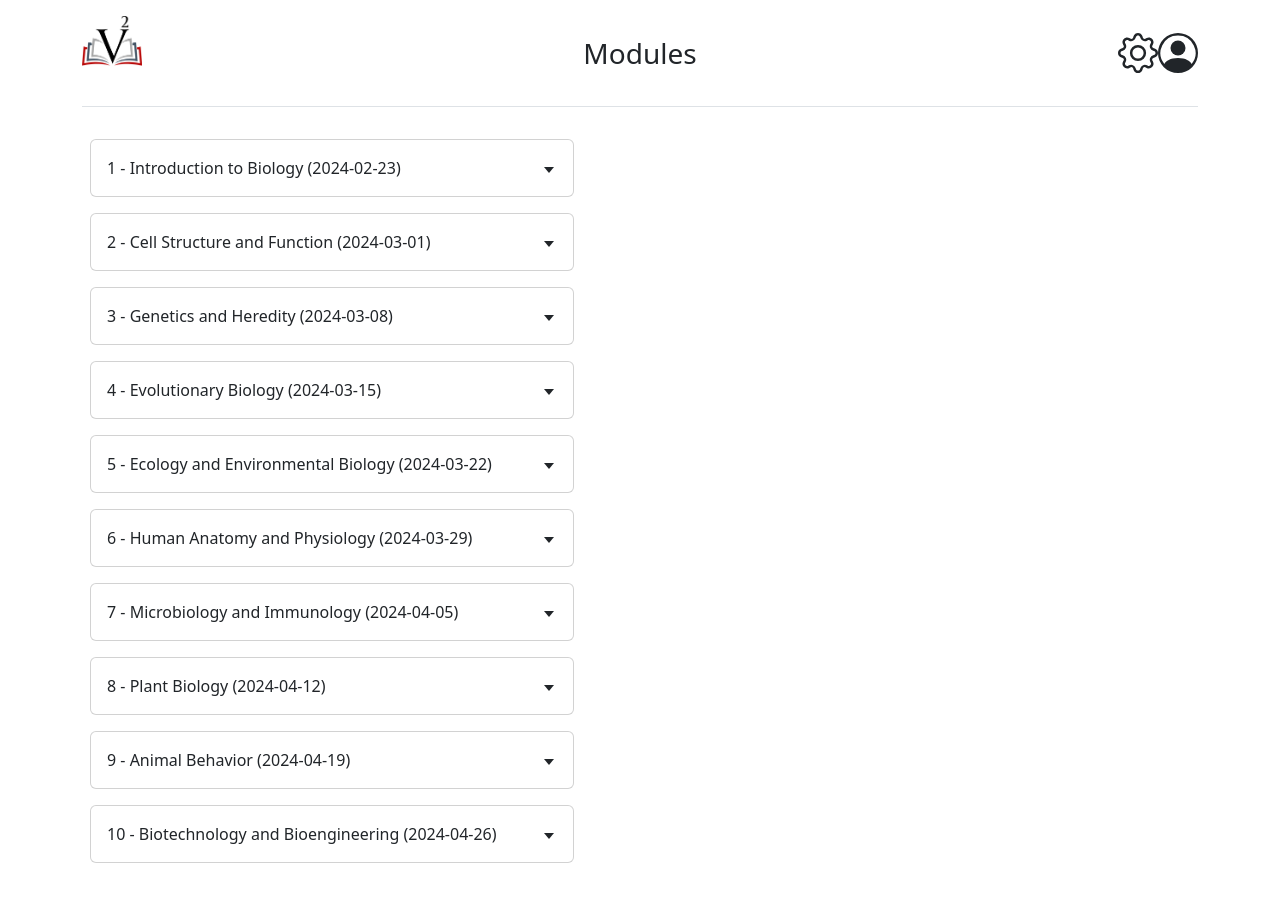
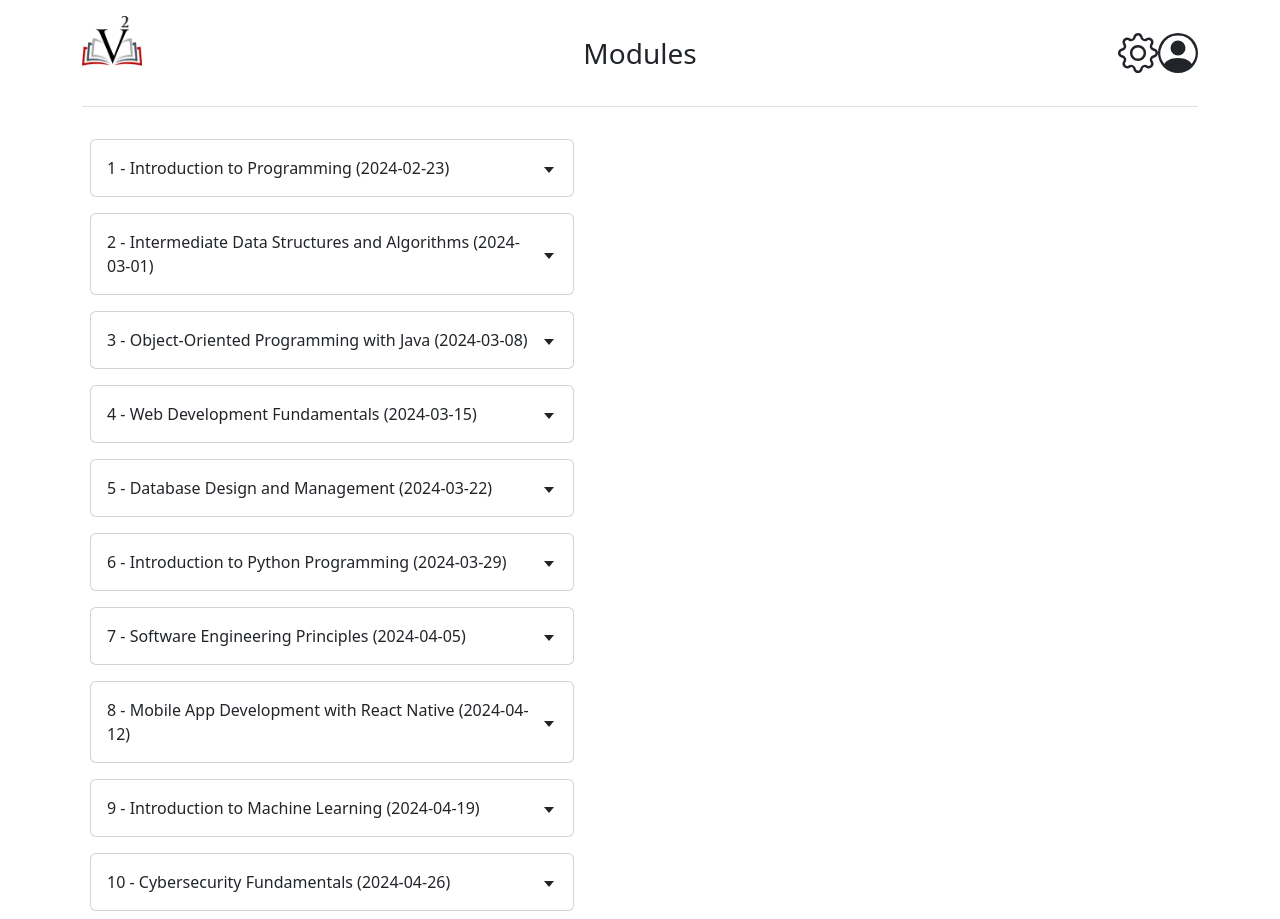
Before and after one commit to ChackoHappy/Valks, a Next.js app in the folder frontend/: page /modules in a window 1280 px wide. Before the commit the page ends 871 px from the top, so only its background shows below. Built offline with nearby package versions, Linux system fonts and the light colour scheme.

Commit message:
add sample data for cs classes

```diff
--- a/frontend/src/pages/modules.tsx
+++ b/frontend/src/pages/modules.tsx
@@ -5,7 +5,7 @@ import Module from "@/components/Module";
 import Header from "@/components/Header";
 
 export default function Modules() {
-	const [classes, setClasses] = useState([
+	const [bioClasses, setBioClasses] = useState([
     { id: 1, name: "Introduction to Biology", date: new Date("2024-02-23"), keyPoints: ["Basic concepts of biology", "Overview of living organisms"] },
     { id: 2, name: "Cell Structure and Function", date: new Date("2024-03-01"), keyPoints: ["Cell organelles", "Cellular processes"] },
     { id: 3, name: "Genetics and Heredity", date: new Date("2024-03-08"), keyPoints: ["Mendelian genetics", "DNA structure and function"] },
@@ -18,12 +18,24 @@ export default function Modules() {
     { id: 10, name: "Biotechnology and Bioengineering", date: new Date("2024-04-26"), keyPoints: ["Applications of biotechnology", "Genetic engineering"] },
 	]);
 
+	const [csClasses, setCsClasses] = useState([
+    { id: 1, name: "Introduction to Programming", date: new Date("2024-02-23"), keyPoints: ["Programming Fundamentals", "Overview of Programming"] },
+    { id: 2, name: "Intermediate Data Structures and Algorithms", date: new Date("2024-03-01"), keyPoints: ["Arrays and Linked Lists", "Stacks and Queues", "Trees and Graphs", "Algorithm Analysis"] },
+    { id: 3, name: "Object-Oriented Programming with Java", date: new Date("2024-03-08"), keyPoints: ["Classes and Objects", "Inheritance and Polymorphism", "Encapsulation and Abstraction"] },
+    { id: 4, name: "Web Development Fundamentals", date: new Date("2024-03-15"), keyPoints: ["HTML5 and CSS3 Basics", "Responsive Web Design", "Introduction to JavaScript"] },
+    { id: 5, name: "Database Design and Management", date: new Date("2024-03-22"), keyPoints: ["Relational Database Concepts", "SQL Basics", "Normalization and Denormalization"] },
+    { id: 6, name: "Introduction to Python Programming", date: new Date("2024-03-29"), keyPoints: ["Python Syntax and Data Types", "Control Structures", "Functions and Modules"] },
+    { id: 7, name: "Software Engineering Principles", date: new Date("2024-04-05"), keyPoints: ["Software Development Life Cycle", "Version Control Systems", "Agile Methodologies"] },
+    { id: 8, name: "Mobile App Development with React Native", date: new Date("2024-04-12"), keyPoints: ["React Native Basics", "Building UI Components", "State Management"] },
+    { id: 9, name: "Introduction to Machine Learning", date: new Date("2024-04-19"), keyPoints: ["Supervised and Unsupervised Learning", "Model Evaluation", "Feature Engineering"] },
+    { id: 10, name: "Cybersecurity Fundamentals", date: new Date("2024-04-26"), keyPoints: ["Network Security", "Cryptography Basics", "Security Policies and Procedures"] },
+	]);
 
   return (
     <main>
       <div className="container">
 			<Header name={"Modules"} />
-        {classes.map((item) => (
+        {csClasses.map((item) => (
           <Module key={item.id} id={item.id} name={item.name} date={item.date} keyPoints={item.keyPoints}/>
         ))}
       </div>
--- a/frontend/src/pages/results.tsx
+++ b/frontend/src/pages/results.tsx
@@ -19,6 +19,7 @@ export default function Results() {
       <div className="container">
 			<Header name={"Learning Type Results"} />
         <h1 className="text-center mt-5 mb-4">Congratulations! Here are your learning type results.	</h1>
+        <h1 className="text-center mt-5 mb-4">Please select the learning type you are most comfortable with. </h1>
         <div className="d-flex flex-column align-items-center">
           {learningTypes.map((item) => (
             <LearningType key={item.name} name={item.name} details={item.details} percentage={item.percentage} color={item.color}/>
```
